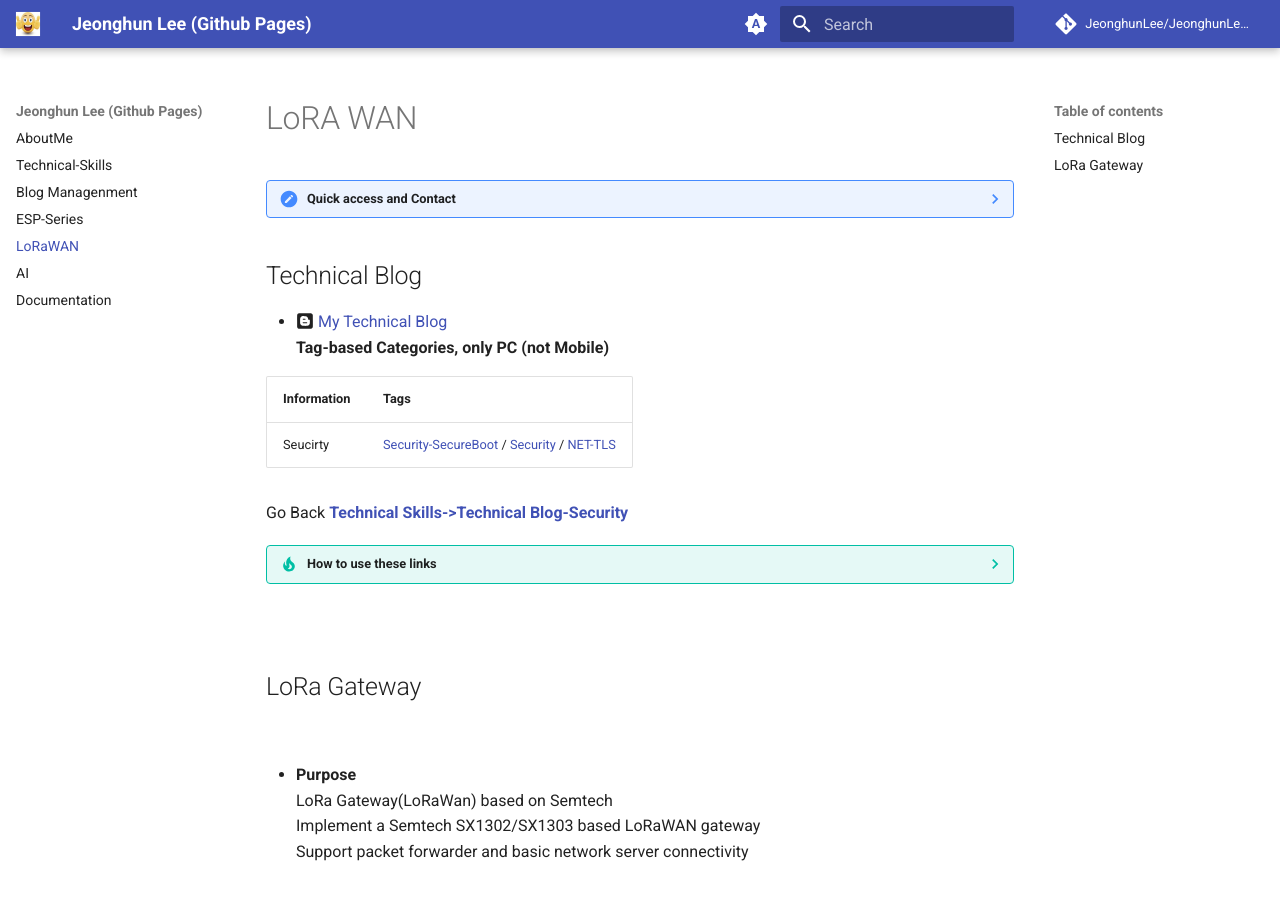
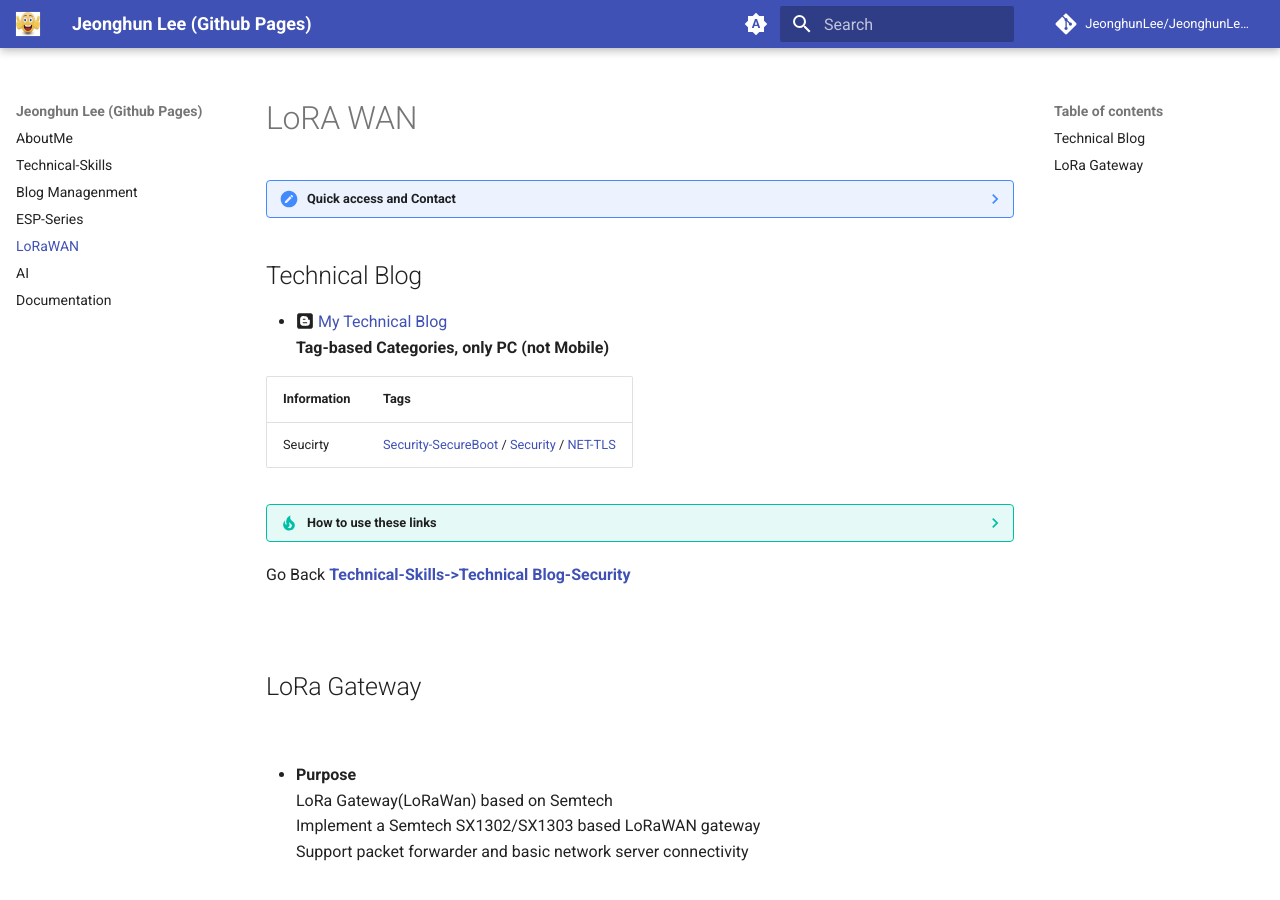
Before and after one commit to JeonghunLee/JeonghunLee.github.io, an MkDocs documentation site: the page built from docs/project_lorawan.md, in a window 1280 px wide and 900 px high. Built offline with MkDocs 1.6.1 and Material for MkDocs 9.7.7, drawn with Linux system fonts in a browser that asks for light colours; comment, search, counter and statistics services are not loaded.

Commit message:
update docs

```diff
--- a/docs/project_lorawan.md
+++ b/docs/project_lorawan.md
@@ -13,12 +13,13 @@
 | ------------- | -----|
 | Seucirty |  [Security-SecureBoot](https://ahyuo79.blogspot.com/search/label/Security-SecureBoot) /  [Security](https://ahyuo79.blogspot.com/search/label/Security) / [NET-TLS](https://ahyuo79.blogspot.com/search/label/NET-TLS)  |
 
-Go Back **[Technical Skills->Technical Blog-Security](project_technical_skills.md#technical-blog-security)**
 
 ??? tip "How to use these links"
     Click each **Tag link** to view all related posts at once.
     All links redirect to my technical blog (Blogger), organized using **tag-based categories**
     The blog is primarily written in Korean, with **English support available via Google Translate**.
+
+Go Back **[Technical-Skills->Technical Blog-Security](project_technical_skills.md#technical-blog-security)**
 
 <br/>
 
```
Also changed, not shown: docs/project_ai.md (+1 -1 lines), docs/project_documentation.md (+1 -1 lines), docs/project_esp_series.md (+1 -1 lines).
